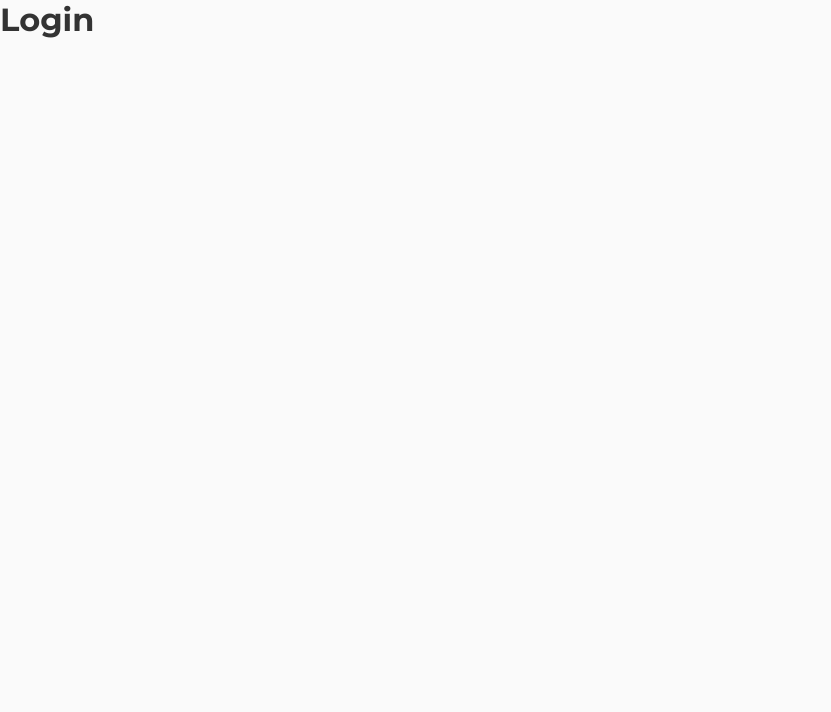
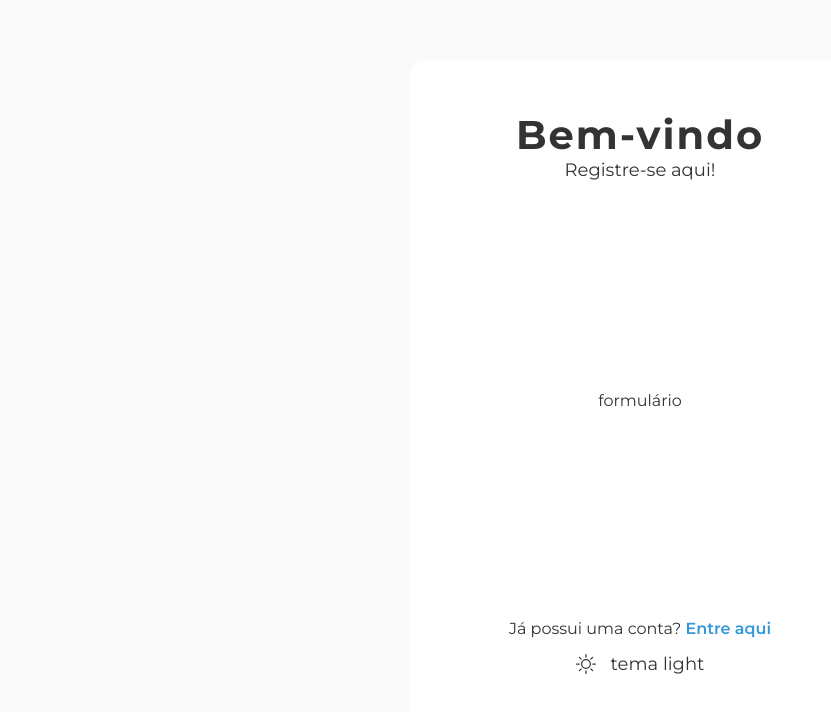
Before and after one commit to mateuscorreiaazevedo/insta-clone, a React (Vite) app: page /register in a window 1280 px wide. Shown: the top 712 px of the page, without its empty margins (0-831 px from the left). Built offline with nearby package versions, Linux system fonts and the light colour scheme.

Commit message:
chore: registration page componentization and initial styling

```diff
--- a/src/assets/styles/themes/dark.ts
+++ b/src/assets/styles/themes/dark.ts
@@ -1,7 +1,7 @@
 export default {
   title: 'dark',
   colors: {
-    primary: '#111',
+    primary: '#000',
     secondary: '#202223',
     text: '#fff',
     background: '#0F1111',
--- a/src/pages/public/register/index.tsx
+++ b/src/pages/public/register/index.tsx
@@ -1,11 +1,32 @@
+import { useTheme } from '../../../contexts/theme-context'
+import { BsSun, BsMoon } from 'react-icons/bs'
+import * as S from './style'
 import React from 'react'
 
 export const RegisterPage = () => {
+  const { handleTheme, theme } = useTheme()
   return (
-    <main>
-      <h1>
-        Register
-      </h1>
-    </main>
+    <S.Main>
+      <S.Container>
+        <S.Section>
+          <S.Title>Bem-vindo</S.Title>
+          <S.SubTitle>
+            Registre-se aqui!
+            <div className="line"/>
+          </S.SubTitle>
+        </S.Section>
+        <S.Section>
+          formulário
+        </S.Section>
+        <S.Section>
+          <p>
+            Já possui uma conta? <S.LinkTo to='/login'>Entre aqui</S.LinkTo>
+          </p>
+          <S.SwitchTheme onClick={handleTheme}>
+            {theme.title === 'light' ? <BsSun/> : <BsMoon/>} tema {theme.title}
+          </S.SwitchTheme>
+        </S.Section>
+      </S.Container>
+    </S.Main>
   )
 }
--- /dev/null
+++ b/src/pages/public/register/style.ts
@@ -0,0 +1,99 @@
+import { Link } from 'react-router-dom'
+import styled from 'styled-components'
+
+export const Main = styled.main`
+  display: flex;
+  align-items: center;
+  justify-content: center;
+  height: 100vh;
+  width: 100vw;
+  transition: color 600ms;
+`
+
+export const Container = styled.article`
+  display: flex;
+  flex-direction: column;
+  align-items: center;
+  justify-content: space-between;
+  background-color: ${({ theme }) => theme.colors.primary};
+  width: 460px;
+  height: 680px;
+  padding: 50px 0;
+  border-radius: 15px;
+
+  @media (max-width: 425px) {
+    width: 100%;
+    height: 100vh;
+    border-radius: 0;
+    padding: 12vh 0;
+  }
+`
+
+export const SwitchTheme = styled.span`
+  cursor: pointer;
+  font-size: 1.8rem;
+  display: flex;
+  align-items: center;
+  justify-content: center;
+  gap: 15px;
+  margin: 15px 0;
+  transition: letter-spacing 400ms;
+  &:hover {
+    letter-spacing: 2px;
+  }
+  svg {
+    font-size: 2rem;
+    animation: switch-theme 400ms;
+    @keyframes switch-theme {
+      from {
+        transform: scale(0);
+      }
+    }
+  }
+`
+
+export const LinkTo = styled(Link)`
+  text-decoration: none;
+  font-weight: 600;
+  color: ${({ theme }) => theme.colors.blue};
+  transition: letter-spacing 600ms;
+  &:hover {
+    letter-spacing: 2px;
+  }
+`
+
+export const Title = styled.h1`
+  cursor: default;
+  font-size: 4rem;
+  letter-spacing: 2px;
+  transition: color 600ms;
+  &:hover {
+    color: ${({ theme }) => theme.colors.blue};
+  }
+`
+
+export const SubTitle = styled.p`
+  font-size: 1.8rem;
+  position: relative;
+  .line {
+    position: absolute;
+    right: 0;
+    width: 0;
+    height: 2px;
+    background: ${({ theme }) => theme.colors.text};
+    transition: width 600ms;
+  }
+  &:hover {
+    .line {
+      width: 100%;
+    }
+  }
+
+`
+
+export const Section = styled.section`
+  width: 100%;
+  display: flex;
+  flex-direction: column;
+  align-items: center;
+`
--- a/src/routes/public/index.tsx
+++ b/src/routes/public/index.tsx
@@ -1,4 +1,5 @@
 import { PublicLayout } from '../../components/layouts/public'
+import { RegisterPage } from '../../pages/public/register'
 import { Routes, Route, Navigate } from 'react-router-dom'
 import { LoginPage } from '../../pages/public/login'
 import React from 'react'
@@ -9,7 +10,7 @@ export const PublicRoutes = () => {
       <Routes>
         <Route index element={<Navigate to='/login'/>}/>
         <Route path='/login' element={<LoginPage/>}/>
-        <Route path='/register' element={<LoginPage/>}/>
+        <Route path='/register' element={<RegisterPage/>}/>
         <Route path='*' element={<Navigate to='/login'/>}/>
       </Routes>
     </PublicLayout>
```
